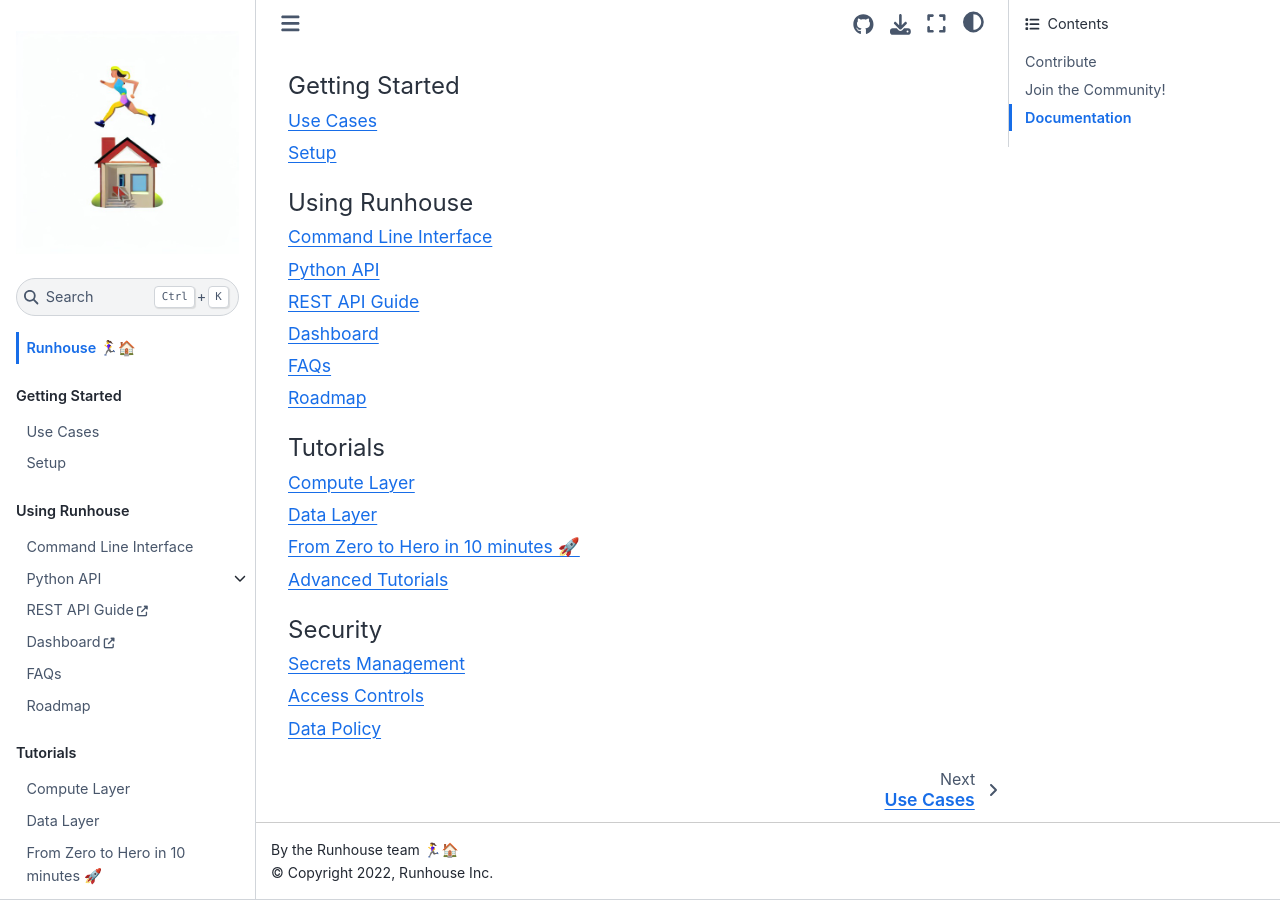
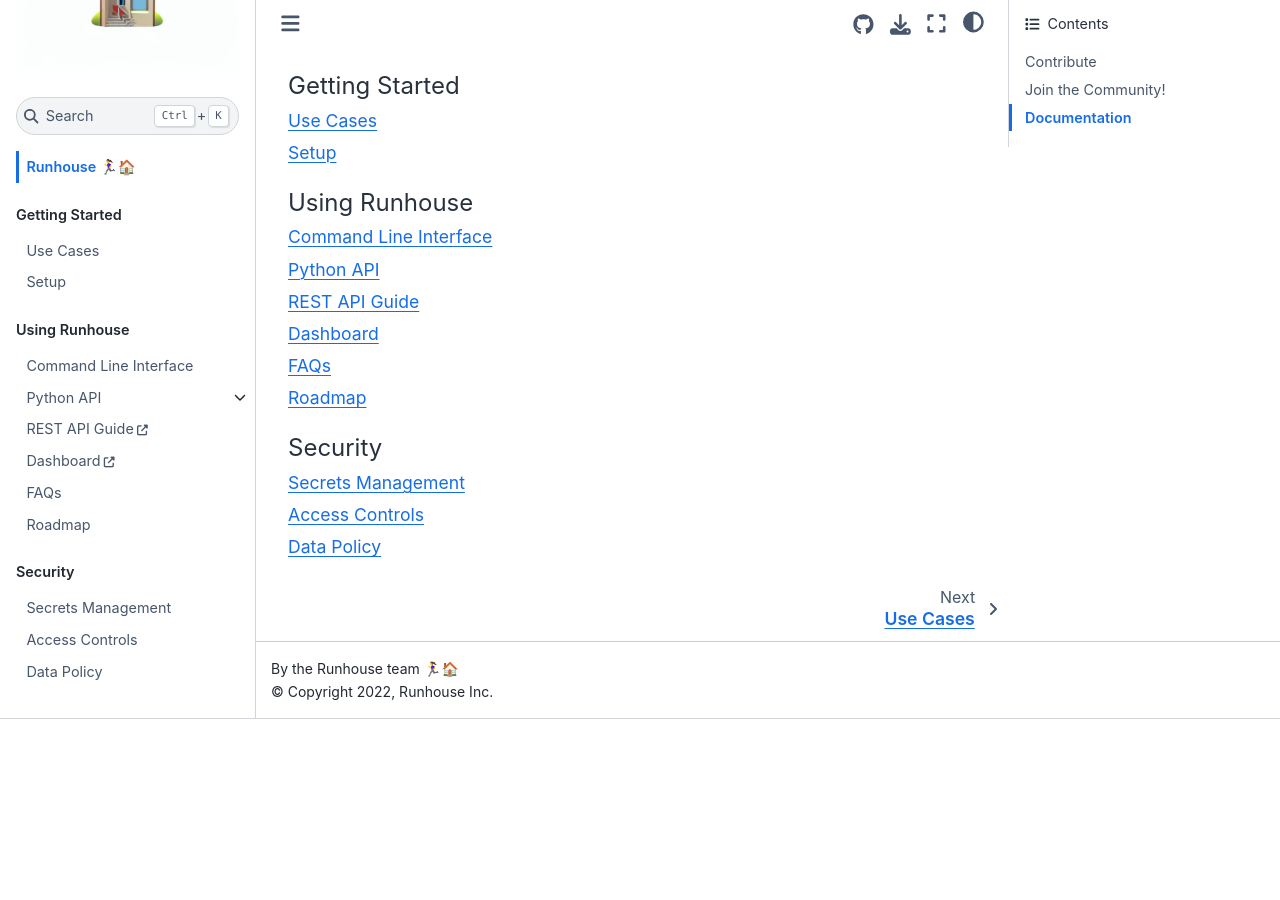
Before and after one commit to run-house/runhouse, a Sphinx documentation site: the page built from docs/index.rst, in a window 1280 px wide and 900 px high, scrolled down 1263 px. Built offline with Sphinx 7.4.7 and the Sphinx Book theme 1.1.4, drawn with Linux system fonts in a browser that asks for light colours; after the commit the page ends 1982 px from its top, so only the background shows below that.

Commit message:
remove stale tutorials from RTD

```diff
--- a/docs/index.rst
+++ b/docs/index.rst
@@ -73,14 +73,6 @@
    faqs
    roadmap/roadmap
 
-.. toctree::
-   :maxdepth: 1
-   :caption: Tutorials
-
-   tutorials/send_quickstart
-   tutorials/data_quickstart
-   tutorials/basic_tutorials
-   tutorials/advanced_tutorials
 
 .. toctree::
    :maxdepth: 1
```
